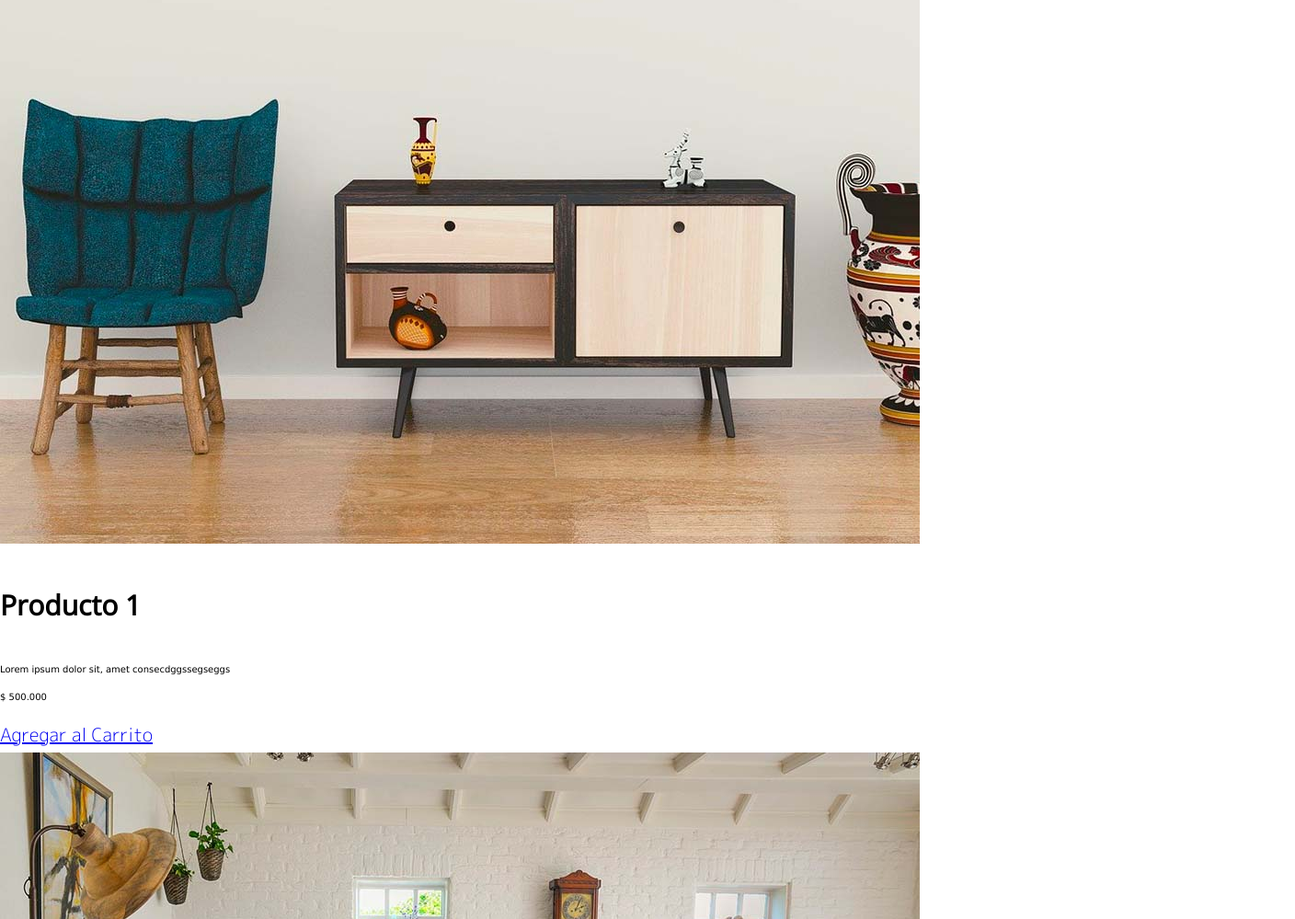
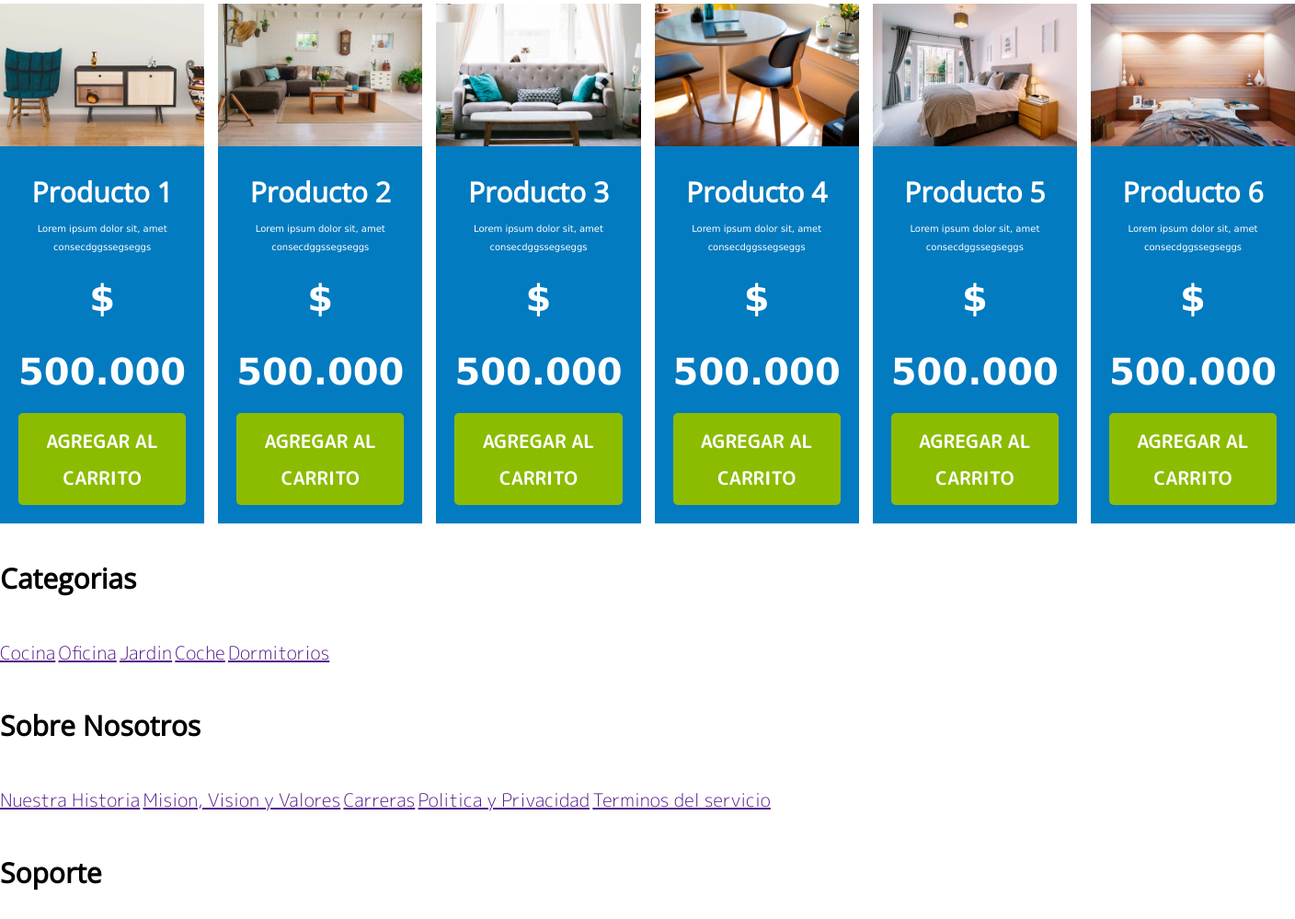
Before and after one commit to VARONCOL88/Tienda-Muebles, a website: page index.html in a window 1280 px wide. Shown: the part 1801-2800 px from the top of the page at 92% size, 1408 px wide, since content can reach past the window. Drawn offline with nearby package versions, Linux system fonts and the light colour scheme; a web font is replaced by a local one.

Commit message:
estilos al main

```diff
--- a/css/styles.css
+++ b/css/styles.css
@@ -26,8 +26,10 @@ h1 {
     font-size: 5rem;
 }
 
+
 h2 {
     font-size: 3rem;
+
 }
 
 h3 {
@@ -58,10 +60,6 @@ a {
     background-size: cover;
 }
 
-.contenedor {
-    max-width: 1200px;
-    margin: 0 auto;
-}
 
 
 
@@ -88,14 +86,21 @@ a {
 
 }
 
+.contenedor {
+    max-width: 1200px;
+     margin: 0 auto;
+}
+
+
 .contenedor h2 {
     text-align: center;
     font-size: 40px;
     font-weight: bold;
 
+
 }
 
-.img {
+img {
     max-width: 100%;
     display: block;
 }
@@ -127,14 +132,87 @@ a {
 }
 
 .sobre-nosotros-grid {
+    display: flex;
+    justify-content: flex-end;
+    gap: 10rem;
+}
+
+.texto-nosotros {
+    padding-left: 10rem;
+    /* grid-column: 2 / 3; */
+    color: white;
+    flex-basis: 50%;
+
+}
+
+.listado-productos {
     display: grid;
-    grid-template-columns: repeat(2, 1fr);
+    grid-template-columns: repeat(6, 1fr);
+    grid-gap: 15px;
+
+
+
+}
+
+ /* .producto:nth-child(1) {
+    grid-column: 1 / 7;
+}
+
+.producto:nth-child(2) {
+     grid-column: 1 / 4;
+} */
+
+ /* .producto:nth-child(3) {
+    grid-column: 4 / 7;
+}   */
+
+.producto {
+    background-color: #037bc0;
+
+}
+
+.texto-producto {
+    text-align: center;
+    color: white;
+    padding: 2rem;
+
+}
+
+.texto-producto h3 {
+    margin: 0;
+}
+
+.texto-producto p {
+    margin: 0 0 .5rem 0;
 }
 
 
+.texto-producto .precio {
+    font-size: 4rem;
+    font-weight: 900;
+
+}
+
+.texto-producto a {
+    border-radius: 0.5rem;
+    text-decoration: none;
+    background-color: #8cbc00;
+    color: white;
+    /* toma todo el ancho disponible si es un enlace */
+    display: block;
+    text-transform: uppercase;
+    font-weight: 900;
+    padding: 1rem;
+    /* animaciones */
+    transition: background-color .3s ease-out;
+}
+
+.texto-producto a:hover {
+    background-color: #445904;
+}
+
+.contenido-principal {
+    padding-top: 5rem;
 
 
-/* footer */
-.footer {
-    background-color: rgb(219, 146, 58);
 }
--- a/index.html
+++ b/index.html
@@ -56,76 +56,79 @@
 
     <section class="sobre-nosotros">
         <div class="contenedor sobre-nosotros-grid">
+            <div class="texto-nosotros">
                 <h2 class="texto-grid">Sobre Nosotros</h2>
                 <p>Lorem ipsum dolor sit, amet consectetur adipisicing elit. Debitis nam fuga atque reiciendis in aliquid, ratione laudantium, repellat nostrum minima hic, placeat aperiam vel reprehenderit animi possimus accusamus ducimus deserunt.</p>
+            </div>
         </div>
 
     </section>
 
-    <main>
+    <main class="contenido-principal">
         <h2>Nuestros Productos</h2>
-        <div>
+
+        <div class="listado-productos">
+
+            <div class="producto">
                 <img src="./img/producto1.jpg" alt="imagen producto">
-            <div>
+                <div class="texto-producto">
                     <h3>Producto 1</h3>
                     <p>Lorem ipsum dolor sit, amet consecdggssegseggs</p>
-                <p>$ 500.000</p>
+                    <p class="precio">$ 500.000</p>
                     <a href="#">Agregar al Carrito</a>
                 </div>
             </div>
 
-        <div>
+            <div class="producto">
                 <img src="./img/producto2.jpg" alt="imagen producto">
-            <div>
+                <div class="texto-producto">
                     <h3>Producto 2</h3>
                     <p>Lorem ipsum dolor sit, amet consecdggssegseggs</p>
-                <p>$ 500.000</p>
+                    <p class="precio">$ 500.000</p>
                     <a href="#">Agregar al Carrito</a>
                 </div>
             </div>
 
-        <div>
+            <div class="producto">
                 <img src="./img/producto3.jpg" alt="imagen producto">
-            <div>
+                <div class="texto-producto">
                     <h3>Producto 3</h3>
                     <p>Lorem ipsum dolor sit, amet consecdggssegseggs</p>
-                <p>$ 500.000</p>
-                <a href="#">Agregar al Carrito</a>
-            </div>
-
-            <div>
-                <img src="./img/producto4.jpg" alt="imagen producto">
-                <div>
-                    <h3>Producto 4</h3>
-                    <p>Lorem ipsum dolor sit, amet consecdggssegseggs</p>
-                    <p>$ 500.000</p>
+                    <p class="precio">$ 500.000</p>
                     <a href="#">Agregar al Carrito</a>
                 </div>
             </div>
 
-            <div>
-                <img src="./img/producto5.jpg" alt="imagen producto">
-                <div>
-                    <h3>Producto 5</h3>
+            <div class="producto">
+                <img src="./img/producto4.jpg" alt="imagen producto">
+                <div class="texto-producto">
+                    <h3>Producto 4</h3>
                     <p>Lorem ipsum dolor sit, amet consecdggssegseggs</p>
-                    <p>$ 500.000</p>
+                    <p class="precio">$ 500.000</p>
                     <a href="#">Agregar al Carrito</a>
                 </div>
             </div>
 
-            <div>
+            <div class="producto">
+                <img src="./img/producto5.jpg" alt="imagen producto">
+                <div class="texto-producto">
+                    <h3>Producto 5</h3>
+                    <p>Lorem ipsum dolor sit, amet consecdggssegseggs</p>
+                    <p class="precio">$ 500.000</p>
+                    <a href="#">Agregar al Carrito</a>
+                </div>
+            </div>
+
+            <div class="producto">
                 <img src="./img/producto6.jpg" alt="imagen producto">
-                <div>
+                <div class="texto-producto">
                     <h3>Producto 6</h3>
                     <p>Lorem ipsum dolor sit, amet consecdggssegseggs</p>
-                    <p>$ 500.000</p>
+                    <p class="precio">$ 500.000</p>
                     <a href="#">Agregar al Carrito</a>
                 </div>
             </div>
         </div>
-
-
-
     </main>
 
 
```
Lines whose indentation alone changed are shown as unchanged.
